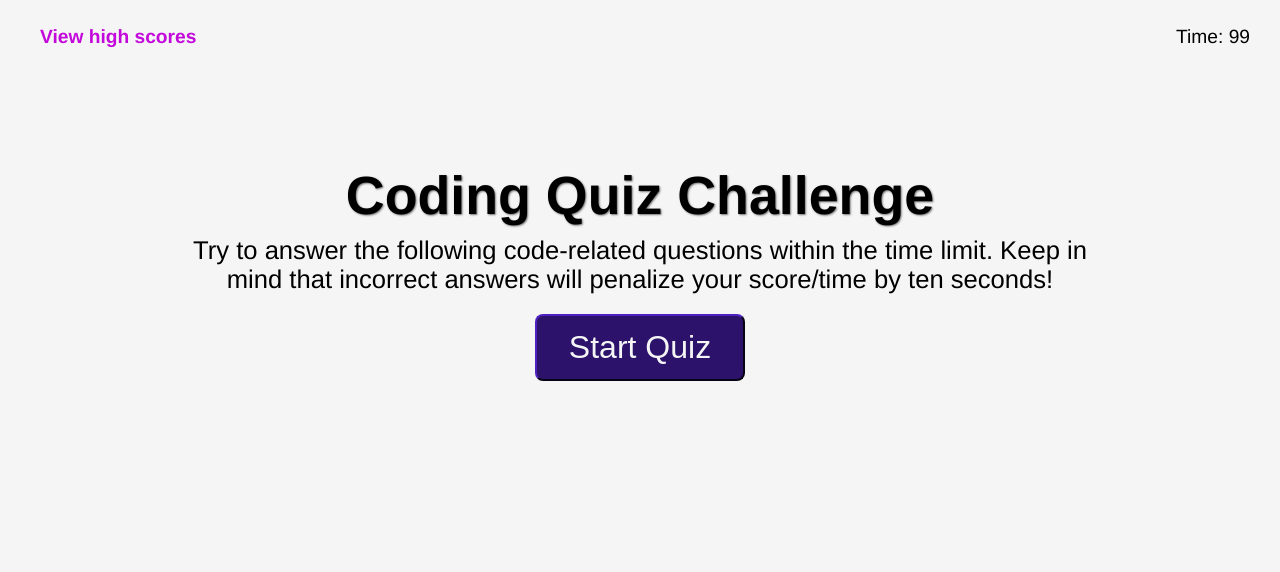
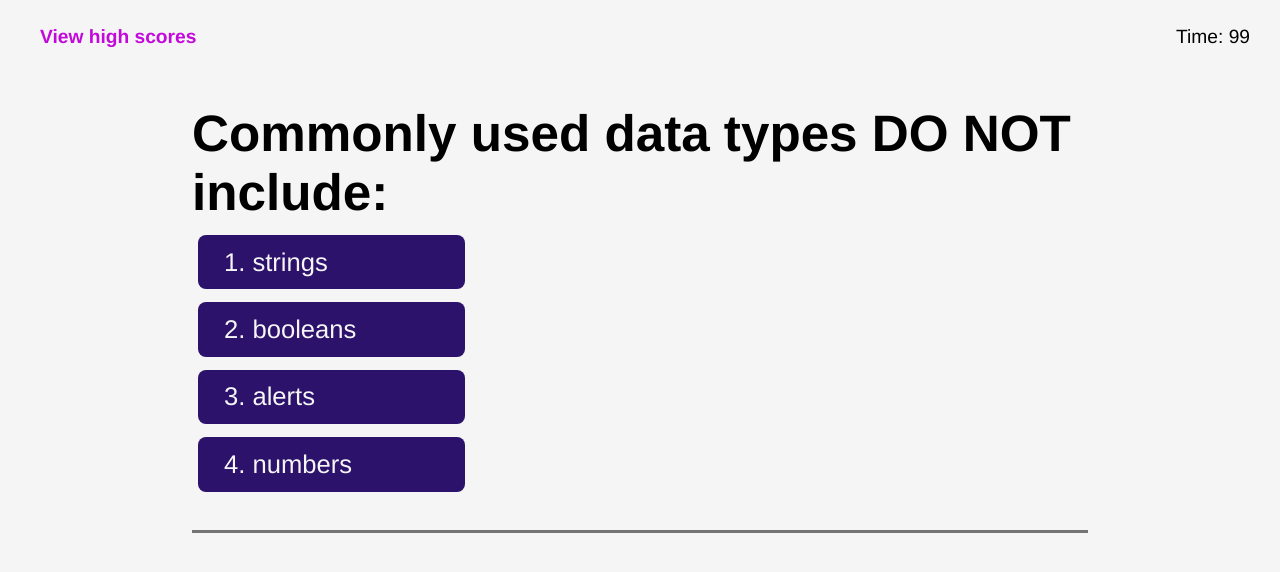
Before and after one commit to tniemeye19/js-timed-quiz, a plain HTML site: page index.html in a window 1280 px wide. Both pictures are taken after a click on the button "Start Quiz". Drawn offline with Linux system fonts and the light colour scheme.

Commit message:
variables initialized for use in JavsScript. Beginning work of questions being displayed in JS

```diff
--- a/assets/css/style.css
+++ b/assets/css/style.css
@@ -49,8 +49,12 @@ header nav ul li a {
     width: 100vw;
 }
 
+.visible {
+    display: block;
+}
+
 .title-container {
-    z-index: 1;
+    z-index: 0;
 }
 
 .title-container h1 {
--- a/assets/js/script.js
+++ b/assets/js/script.js
@@ -1,69 +1,67 @@
-let questions = [
+let questionsObj = [
     {
         q: "Commonly used data types DO NOT include:",
         a: "3. alerts",
-        aList: [
-            "1. strings",
-            "2. booleans",
-            "3. alerts",
-            "4. numbers"
-        ]
+        c1: "1. strings",
+        c2: "2. booleans",
+        c3: "3. alerts",
+        c4: "4. numbers"
     },
     {
-        q: "The condition if an if / else statement is enclosed with ______.",
+        q: "The condition of an if / else statement is enclosed with ______.",
         a: "3. parenthesis",
-        aList: [
-            "1. quotes",
-            "2. curly brackets",
-            "3. parenthesis",
-            "4. square brackets"
-        ]
+        c1: "1. quotes",
+        c2: "2. curly brackets",
+        c3: "3. parenthesis",
+        c4: "4. square brackets"
     },
     {
         q: "Arrays in JavaScript can be used to store ______.",
         a: "4. all of the above",
-        aList: [
-            "1. numbers and strings",
-            "2. other arrays",
-            "3. booleans",
-            "4. all of the above"
-        ]
+        c1: "1. numbers and strings",
+        c2: "2. other arrays",
+        c3: "3. booleans",
+        c4: "4. all of the above"
     },
     {
         q: "String values must be enclosed within ______ when being assigned to variables.",
         a: "3. quotes",
-        aList: [
-            "1. commas",
-            "2. curly brackets",
-            "3. quotes",
-            "4. parenthesis"
-        ]
+        c1: "1. commas",
+        c2: "2. curly brackets",
+        c3: "3. quotes",
+        c4: "4. parenthesis"
     },
     {
         q: "A very useful tool used during development and debugging for printing content to the debugger is:",
         a: "4. console.log",
-        aList: [
-            "1. JavaScript",
-            "2. terminal/bash",
-            "3. for loops",
-            "4. console.log"
-        ]
+        c1: "1. JavaScript",
+        c2: "2. terminal/bash",
+        c3: "3. for loops",
+        c4: "4. console.log"
     }
 ];
 
-var score = 0;
-
+// Initialize Elements for use in JavaScript
 var startBtn = document.querySelector(".start-btn");
 var timerEl = document.querySelector("#timer-sec");
+var landingPageEl = document.querySelector("#title-screen");
 var questionsEl = document.querySelector("#question-screen");
 var completeEl = document.querySelector("#complete-screen");
 var highscoreEl = document.querySelector("#highscore-screen");
 var questionTitleEl = document.querySelector("#question-title");
+var choiceOneEl = document.querySelector("#s1");
+var choiceTwoEl = document.querySelector("#s2");
+var choiceThreeEl = document.querySelector("#s3");
+var choiceFourEl = document.querySelector("#s4");
+var wrongORrightEl = document.querySelector("#wrongORright");
+var userFinalScoreEl = document.querySelector("#final-score");
 
-
+// Initialize variables for use within functions
+score = 0;
 timerEl.textContent = 0;
 
-startBtn.addEventListener('click', function(event) {
+// On Start Quiz click, timer begins counting down in increments of 1000 ms
+startBtn.addEventListener('click', function() {
 
     var timeRemaining = 100;
 
@@ -74,17 +72,35 @@ startBtn.addEventListener('click', function(event) {
         }
     }, 1000);
 
-
 });
 
-var testButton = document.getElementById('test')
+startBtn.addEventListener('click', function() {
+    // Set Title Screen to "disappear" so the questions page will be visible
+    landingPageEl.style.display = "none";
+    // Input first question text
+    questionTitleEl.textContent = questionsObj[0].q;
+    choiceOneEl.textContent = questionsObj[0].c1;
+    choiceTwoEl.textContent = questionsObj[0].c2;
+    choiceThreeEl.textContent = questionsObj[0].c3;
+    choiceFourEl.textContent = questionsObj[0].c4;
+})
 
-testButton.addEventListener('click', function(evt){
-    console.log('Stuff')
-    var scoreContainer = document.querySelector('.score-container')
-    scoreContainer.classList.toggle('invisible')
 
-});
+
+
+
+
+
+// Tutor Ex. Start
+// var testButton = document.getElementById('test')
+
+// testButton.addEventListener('click', function(evt){
+//     console.log('Stuff')
+//     var scoreContainer = document.querySelector('.score-container')
+//     scoreContainer.classList.toggle('invisible')
+
+// });
+// Tutor Ex. End
 
 // On start, retrieve first question, once first question is answered,
 // it will state whether it is right or wrong. After a selectioin is
@@ -96,14 +112,6 @@ testButton.addEventListener('click', function(evt){
 // takes you to the high scores page which lists all of the scores logged.
 // From there, you can press two buttons, one will take you to the title
 // menu, and the other will clear the high scores from localStorage.
-
-// Initialize game by pressing "Start Quiz"
-
-startBtn.onClick = function() {
-
-}
-
-
 
 // click the start button
 // - timer starts and I am
--- a/index.html
+++ b/index.html
@@ -20,7 +20,7 @@
         </nav>
     </header>
     <!-- Landing Page, Quiz Title Page -->
-    <section id="title-screen" class='title-container'>
+    <section id="title-screen" class='title-container visible'>
         <div>
             <h1 class="page-title">Coding Quiz Challenge</h1>
             <p>Try to answer the following code-related questions within the time limit.
@@ -33,38 +33,38 @@
     </section>
 
     <!-- Quiz Questions -->
-    <section id="question-screen" class="question-container">
+    <section id="question-screen" class="question-container visible">
         <!-- Question -->
         <div id="question-title" class="question-ask">
-            <span>Commonly used data types DO NOT include:</span>
+            <!-- Question from Object -->
         </div>
         <!-- Answer Options -->
         <div class="selection-list">
-            <div class="selection">
-                <span>strings</span>
+            <div id="s1" class="selection">
+                <!-- Selection 1 from Object -->
             </div>
-            <div class="selection">
-                <span>booleans</span>
+            <div id="s2" class="selection">
+                <!-- Selection 2 from Object -->
             </div>
-            <div class="selection">
-                <span>alerts</span>
+            <div id="s3" class="selection">
+                <!-- Selection 3 from Object -->
             </div>
-            <div class="selection">
-                <span>numbers</span>
+            <div id="s4" class="selection">
+                <!-- Selection 4 from Object -->
             </div>
         </div>
         <!-- Declaration of Wrong/Right upon Selection -->
-        <div class="wrong-right">
-            <span>Correct!</span>
+        <div id="wrongORright" class="wrong-right">
+            <!-- States whether selection is wrong or right -->
         </div>
     </section>
 
     <!-- Quiz Complete -->
-    <section id="complete-screen" class="complete-container">
+    <section id="complete-screen" class="complete-container visible">
         <div class="complete">
             <span>All done!</span>
             <div class="final-statement">
-                <p>Your final score is: <span></span></p>
+                <p>Your final score is: <span id="final-score"></span></p>
             </div>
             <div class="initials-box">
                 <form>
@@ -76,12 +76,12 @@
         </div>
     </section>
     <!-- High Scores Page -->
-    <section id="highscore-screen" class="score-container">
+    <section id="highscore-screen" class="score-container visible">
         <div class="high-score-statement">
             <span>High scores</span>
         </div>
-        <div class="high-score-list">
-            <span>1. AB - 22</span>
+        <div id="highscore-list" class="high-score-list">
+            <!-- Shows list of high scores from localStorage -->
         </div>
         <div class="end-buttons">
             <button id="go-back">Go back</button>
```
